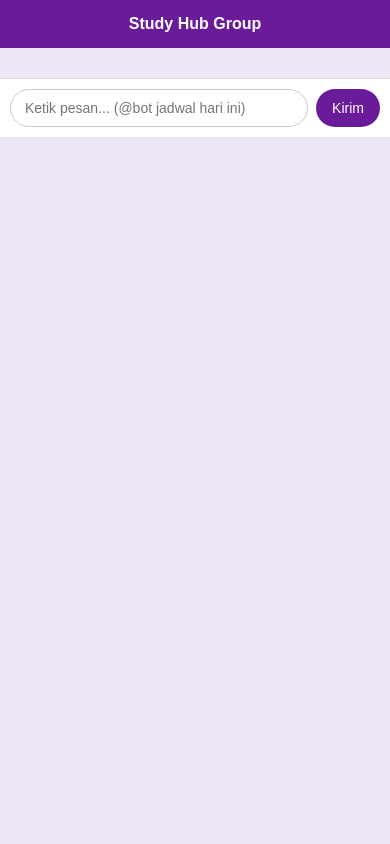
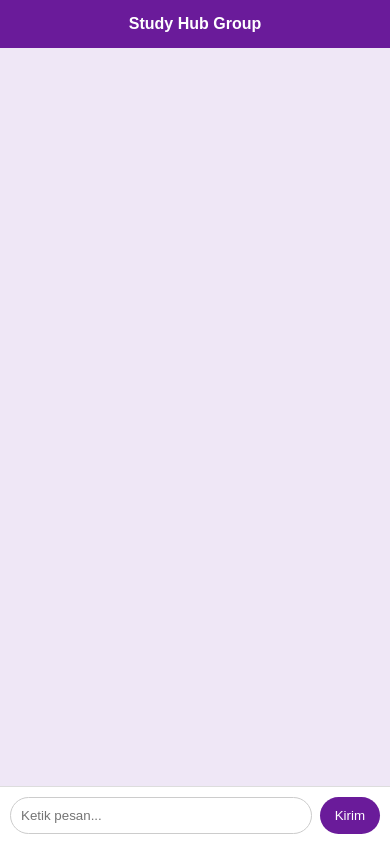
Before and after one commit to kesya23/study-hub, a Flask app: template templates/chat.html in a window 390 px wide. Run offline with Flask 3, Linux system fonts and the light colour scheme; the template is opened without the code that fills it: most values are stand-ins (such as "Sample title", 1, 10 or a date in 2020); some libraries are stand-ins or nearby versions.

Commit message:
Fix fullscreen chat & mobile layout

```diff
--- a/static/chat.css
+++ b/static/chat.css
@@ -2,105 +2,37 @@
     box-sizing: border-box;
 }
 
-/* ===== BODY ===== */
-body {
+html, body {
     margin: 0;
-    background: #ece6f7;
-    min-height: 100vh;        /* FIX mobile */
-    display: flex;
-    justify-content: center;
-    align-items: center;
+    width: 100%;
+    height: 100%;
     font-family: Arial, sans-serif;
 }
 
-/* ===== CONTAINER ===== */
-.chat-container {
-    width: 100%;
-    max-width: 420px;
-    height: 100%;             /* FIX mobile */
-    max-height: 100vh;        /* FIX mobile */
-    background: #f4effa;
+/* ===== APP FULL SCREEN ===== */
+.app {
+    width: 100vw;
+    height: 100dvh; /* FIX mobile modern */
     display: flex;
     flex-direction: column;
-    overflow: hidden;
-    border-radius: 15px;
+    background: #efe7f6;
 }
 
 /* ===== HEADER ===== */
 .chat-header {
     background: #6a1b9a;
     color: white;
+    padding: 15px;
     text-align: center;
-    padding: 15px;
     font-weight: bold;
-    font-size: 16px;
+    flex-shrink: 0;
 }
 
-/* ===== CHAT AREA ===== */
+/* ===== CHAT ===== */
 .chat-box {
     flex: 1;
+    overflow-y: auto;
     padding: 15px;
-    overflow-y: auto;
-    background: #efe7f6;
-}
-
-/* ===== MESSAGE ===== */
-.message {
-    display: flex;
-    margin-bottom: 12px;
-    align-items: flex-end;
-}
-
-.message.me {
-    justify-content: flex-end;
-}
-
-/* ===== AVATAR ===== */
-.avatar {
-    width: 34px;
-    height: 34px;
-    border-radius: 50%;
-    background: #9575cd;
-    color: white;
-    display: flex;
-    align-items: center;
-    justify-content: center;
-    font-weight: bold;
-    font-size: 14px;
-    margin-right: 8px;
-}
-
-.message.me .avatar {
-    display: none;
-}
-
-/* ===== BUBBLE ===== */
-.bubble {
-    max-width: 75%;
-    background: white;
-    padding: 10px 14px;
-    border-radius: 15px;
-    font-size: 14px;
-    line-height: 1.4;
-    word-wrap: break-word;
-}
-
-.message.me .bubble {
-    background: #7e57c2;
-    color: white;
-    border-bottom-right-radius: 5px;
-}
-
-.message.other .bubble {
-    border-bottom-left-radius: 5px;
-}
-
-/* ===== NAME ===== */
-.name {
-    font-size: 12px;
-    font-weight: bold;
-    color: #6a1b9a;
-    margin-bottom: 4px;
 }
 
 /* ===== INPUT ===== */
@@ -109,37 +41,21 @@ body {
     padding: 10px;
     background: white;
     border-top: 1px solid #ddd;
+    flex-shrink: 0;
 }
 
 .chat-input input {
     flex: 1;
-    padding: 10px 14px;
+    padding: 10px;
     border-radius: 20px;
     border: 1px solid #ccc;
-    outline: none;
-    font-size: 14px;
 }
 
 .chat-input button {
     margin-left: 8px;
+    padding: 10px 15px;
+    border-radius: 20px;
     border: none;
     background: #6a1b9a;
     color: white;
-    padding: 10px 16px;
-    border-radius: 20px;
-    cursor: pointer;
-    font-size: 14px;
 }
-
-/* ===== MOBILE MODE ===== */
-@media (max-width: 480px) {
-    body {
-        align-items: stretch;
-    }
-
-    .chat-container {
-        height: 100%;
-        max-height: 100%;
-        border-radius: 0;
-    }
-}
--- a/templates/chat.html
+++ b/templates/chat.html
@@ -3,8 +3,6 @@
 <head>
     <meta charset="UTF-8">
     <title>Study Hub</title>
-
-    <!-- WAJIB untuk mobile -->
     <meta name="viewport" content="width=device-width, initial-scale=1.0">
 
     <link rel="stylesheet" href="{{ url_for('static', filename='chat.css') }}">
@@ -12,22 +10,15 @@
 </head>
 <body>
 
-<div class="chat-container">
+<div class="app">
     <div class="chat-header">
         Study Hub Group
     </div>
 
-    <div class="chat-box" id="chat-box">
-        <!-- pesan masuk dari JS -->
-    </div>
+    <div class="chat-box" id="chat-box"></div>
 
     <div class="chat-input">
-        <input
-            id="msg"
-            type="text"
-            placeholder="Ketik pesan... (@bot jadwal hari ini)"
-            autocomplete="off"
-        >
+        <input id="msg" placeholder="Ketik pesan...">
         <button onclick="send()">Kirim</button>
     </div>
 </div>
```
